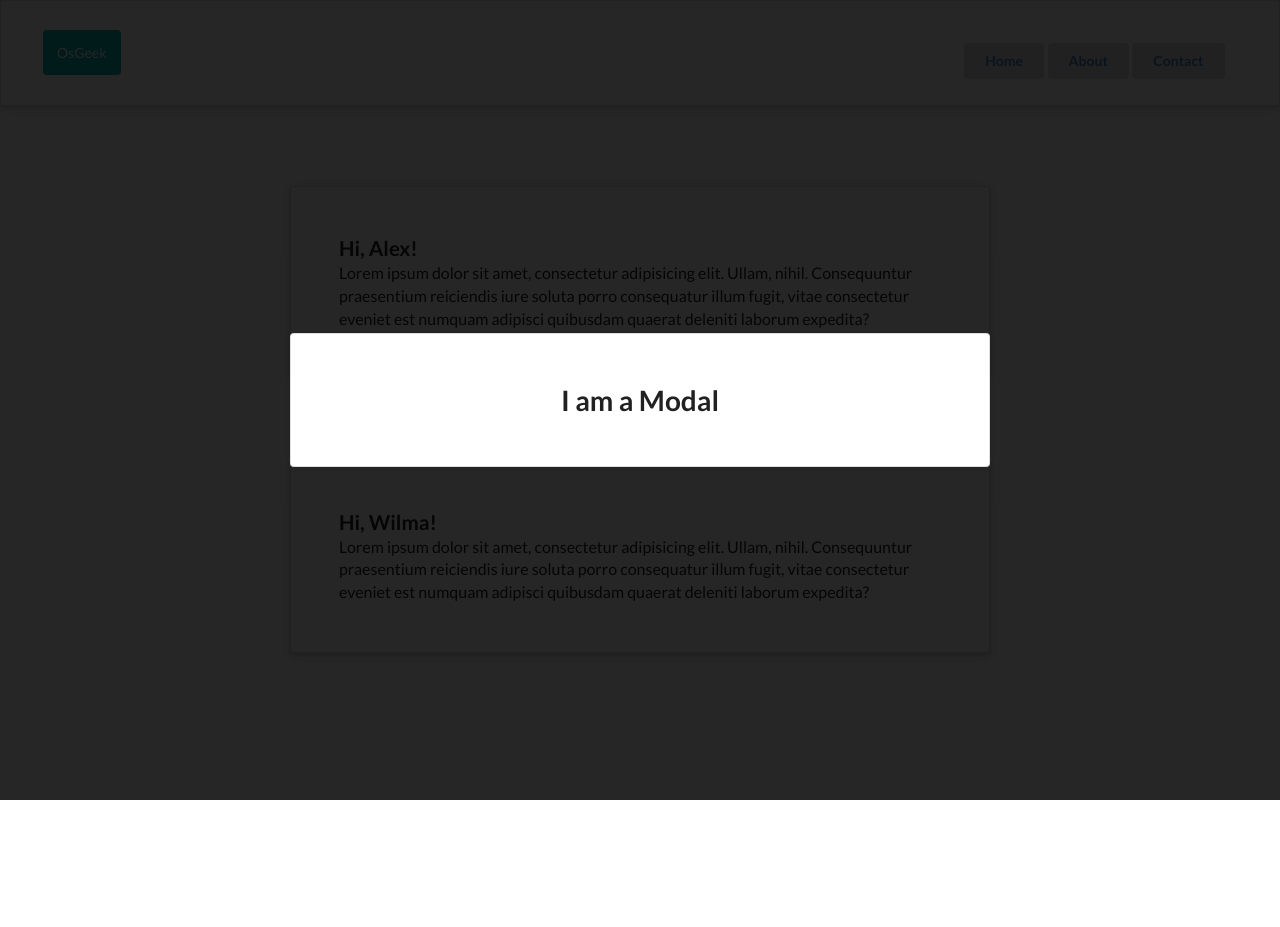
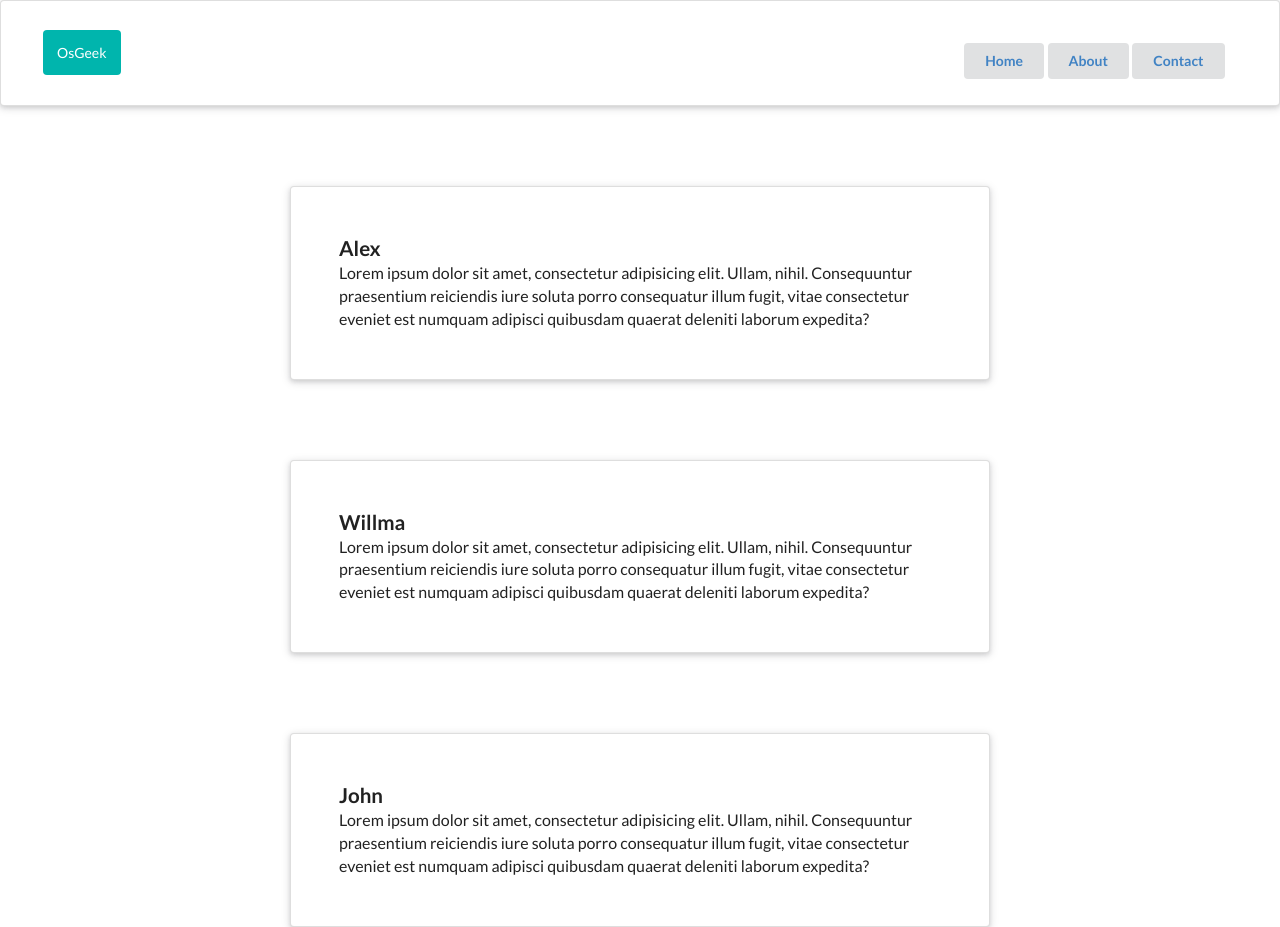
Before and after one commit to celsodasecond/react-router-practice, a React (Create React App) app: page /contact in a window 1280 px wide. Before the commit the page ends 800 px from the top, so only its background shows below. Built offline with nearby package versions, Linux system fonts and the light colour scheme.

Commit message:
converted contacts info to using redux

```diff
--- a/package.json
+++ b/package.json
@@ -8,8 +8,10 @@
     "@testing-library/user-event": "^13.5.0",
     "react": "^18.2.0",
     "react-dom": "^18.2.0",
+    "react-redux": "^8.1.2",
     "react-router-dom": "^5.3.0",
     "react-scripts": "5.0.1",
+    "redux": "^4.2.1",
     "web-vitals": "^2.1.4"
   },
   "scripts": {
--- a/src/components/Contact.js
+++ b/src/components/Contact.js
@@ -1,26 +1,36 @@
-import React from 'react'
-import { Link } from 'react-router-dom';
-import Modal from './Modal';
+import React from "react";
+import { Link } from "react-router-dom";
+// import Modal from "./Modal";
+import { connect } from "react-redux";
 
-export default function Contact(props) {
-    console.log(props); // Shows info about the Router
+const Contact = ({ cards }) => {
 	// setTimeout( () => {
 	//     props.history.push('/about')
 	// }, 2000) // Makes the Contact Page go to the About page after 2 seconds.
 	return (
 		<div>
-            <Modal />
+			{/* <Modal /> */}
+			{cards.map((card) => {
+				return (
 					<div
-                className='ui raised very padded text container segment' style={{ marginTop: '80px' }}>
-                <Link to='/alex' className='ui header'>Hi, Alex!</Link>
-                <p>Lorem ipsum dolor sit amet, consectetur adipisicing elit. Ullam, nihil. Consequuntur praesentium reiciendis iure soluta porro consequatur illum fugit, vitae consectetur eveniet est numquam adipisci quibusdam quaerat deleniti laborum expedita?</p>
+						className="ui raised very padded text container segment"
+						style={{ marginTop: "80px" }}
+						key={card.id}>
+						<Link to={`/${card.title}`} className="ui header">
+							{card.title}
+						</Link>
+						<p>{card.body}</p>
 					</div>
-            <div
-                className='ui raised very padded text container segment' style={{ marginTop: '80px' }}>
-                <Link to='/wilma' className='ui header'>Hi, Wilma!</Link>
-                <p>Lorem ipsum dolor sit amet, consectetur adipisicing elit. Ullam, nihil. Consequuntur praesentium reiciendis iure soluta porro consequatur illum fugit, vitae consectetur eveniet est numquam adipisci quibusdam quaerat deleniti laborum expedita?</p>
+				);
+			})}
 		</div>
-        </div>
+	);
+};
 
-    )
-}
+const mapStateToProps = (state) => {
+	return {
+		cards: state.cards,
+	};
+};
+
+export default connect(mapStateToProps)(Contact);
--- a/src/index.js
+++ b/src/index.js
@@ -1,10 +1,17 @@
-import React from 'react'
-import ReactDOM from 'react-dom'
-import { BrowserRouter, Routes, Route } from 'react-router-dom'
+import React from "react";
+import ReactDOM from "react-dom";
+import { BrowserRouter, Routes, Route } from "react-router-dom";
+import { createStore } from "redux";
+import { Provider } from "react-redux";
+import rootReducer from "./reducers/rootReducer";
 
-import App from './App'
+import App from "./App";
+
+const store = createStore(rootReducer);
 
 ReactDOM.render(
-    <App />,
-    document.querySelector("#root")
-)
+	<Provider store={store}>
+		<App />
+	</Provider>,
+	document.querySelector("#root")
+);
--- /dev/null
+++ b/src/reducers/rootReducer.js
@@ -0,0 +1,25 @@
+const initialState = {
+	cards: [
+		{
+			id: 1,
+			title: "Alex",
+			body: "Lorem ipsum dolor sit amet, consectetur adipisicing elit. Ullam, nihil. Consequuntur praesentium reiciendis iure soluta porro consequatur illum fugit, vitae consectetur eveniet est numquam adipisci quibusdam quaerat deleniti laborum expedita?",
+		},
+		{
+			id: 2,
+			title: "Willma",
+			body: "Lorem ipsum dolor sit amet, consectetur adipisicing elit. Ullam, nihil. Consequuntur praesentium reiciendis iure soluta porro consequatur illum fugit, vitae consectetur eveniet est numquam adipisci quibusdam quaerat deleniti laborum expedita?",
+		},
+		{
+			id: 3,
+			title: "John",
+			body: "Lorem ipsum dolor sit amet, consectetur adipisicing elit. Ullam, nihil. Consequuntur praesentium reiciendis iure soluta porro consequatur illum fugit, vitae consectetur eveniet est numquam adipisci quibusdam quaerat deleniti laborum expedita?",
+		}
+	],
+};
+
+const rootReducer = (state = initialState, action) => {
+	return state;
+};
+
+export default rootReducer;
```
Also changed, not shown: src/components/Home.js (+14 -8 lines), 1 other file (tests, documents, lock files or other folders). Lines whose indentation alone changed are shown as unchanged.
